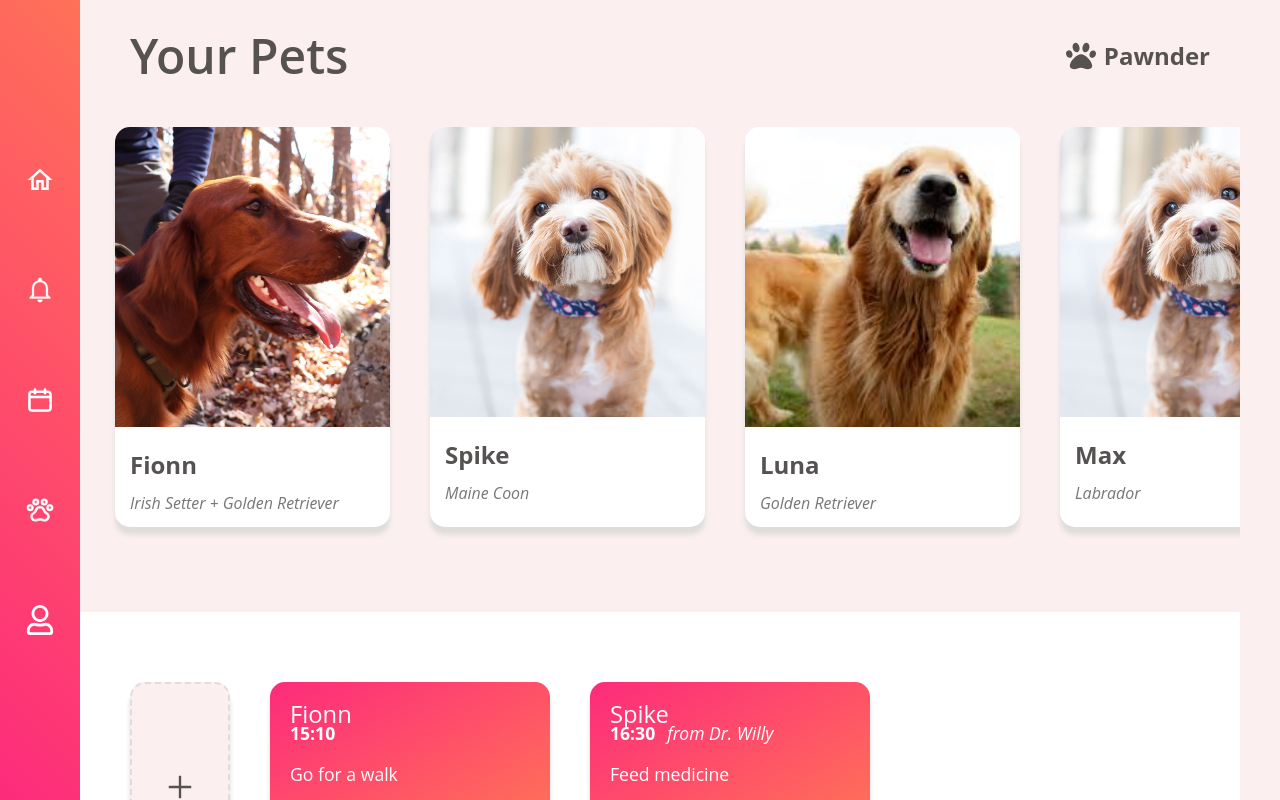
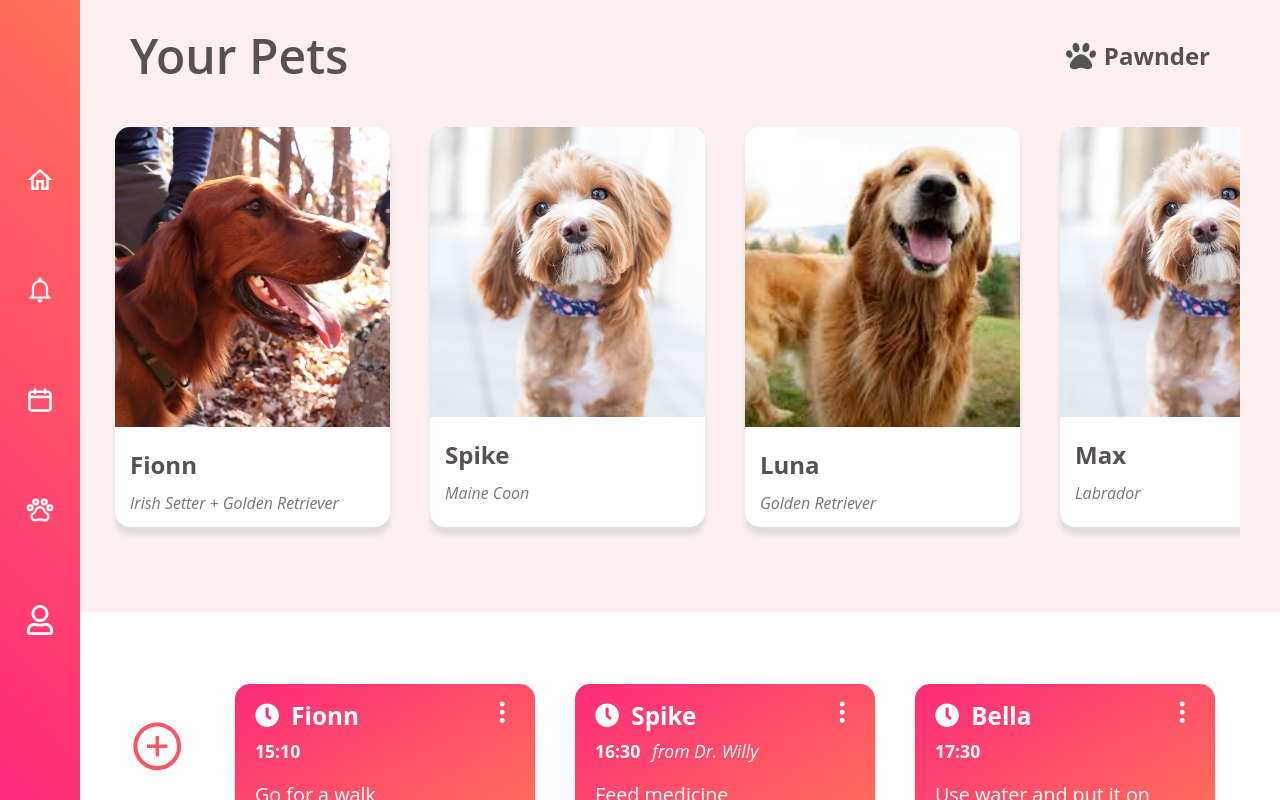
Before and after one commit to wylyK/pawnder, a Next.js app in the folder frontend/: page / in a window 1280 px wide. Built offline with nearby package versions, Linux system fonts and the light colour scheme.

Commit message:
switch to kebab case and tweak login and reminder UI

```diff
--- a/frontend/src/app/LoginPage.tsx
+++ b/frontend/src/app/LoginPage.tsx
@@ -6,28 +6,28 @@ import { FaPaw } from "react-icons/fa";
 
 const LoginPage: React.FC = () => {
   return (
-    <div className={styles.loginContainer}>
-      <div className={styles.login}>
-        <div className={styles.logo}>
-          <FaPaw className={styles.logoIcon} />
-          <span className={styles.logoText}>Pawnder</span>
+    <div className={styles["login-container"]}>
+      <div className={styles["login"]}>
+        <div className={styles["logo"]}>
+          <FaPaw className={styles["logo-icon"]} />
+          <span className={styles["logo-text"]}>Pawnder</span>
         </div>
         <form>
           <h1>Login</h1>
-          <div className={styles.textField}>
-            <FaUserLarge className={styles.textIcon} />
+          <div className={styles["text-field"]}>
+            <FaUserLarge className={styles["text-icon"]} />
             <input type="email" placeholder="Email"></input>
           </div>
-          <div className={styles.textField}>
-            <FaLock className={styles.textIcon} />
+          <div className={styles["text-field"]}>
+            <FaLock className={styles["text-icon"]} />
             <input type="password" placeholder="Password"></input>
           </div>
-          <div className={styles.rememberMe}>
+          <div className={styles["remember-me"]}>
             <input type="checkbox" />
-            <div className={styles.rememberText}>Remember me</div>
+            <div className={styles["remember-text"]}>Remember me</div>
           </div>
-          <input className={styles.submit} type="submit"></input>
-          <button className={styles.signUp}>Create an Account</button>
+          <input className={styles["submit"]} type="submit"></input>
+          <button className={styles["sign-up"]}>Create an Account</button>
         </form>
       </div>
     </div>
--- a/frontend/src/components/Reminder/Reminders.module.css
+++ b/frontend/src/components/Reminder/Reminders.module.css
@@ -1,7 +1,8 @@
 .reminders {
   background: white;
-  width: 1000;
-  height: 350px;
+  width: 100vw;
+  height: 360px;
+  overflow: scroll;
   position: relative;
   right: 20px;
   display: flex;
@@ -13,26 +14,36 @@
   padding: 0;
 }
 
-.addReminder {
-  background-color: rgb(251, 240, 239);
-  border-radius: 15px;
-  border: 2px dashed #ddd;
-  box-shadow: 0 8px 5px #e0dcdc;
-  color: #575252;
+.reminders::-webkit-scrollbar {
+  height: 8px;
+}
+
+.reminders::-webkit-scrollbar-track {
+  background: var(--background-color);
+  border-radius: 4px; /* Rounded edges for the track */
+}
+
+.reminders::-webkit-scrollbar-thumb {
+  background-color: #e0dcdc;;
+  border-radius: 10px;
+}
+
+.reminders::-webkit-scrollbar-thumb:hover {
+  background-color: #a0a0a0;
+}
+
+.add-delete {
+  color: var(--main-color3);
   cursor: pointer;
-  width: 100px;
+  width: 115px;
+  min-width: 50px;
   height: 60%;
-  margin: 0px 20px 0px 50px;
+  margin-left: 20px;
   display: flex;
   flex-direction: column;
   justify-content: center;
   align-items: center;
-  font-weight: bold;
-  font-size: 2rem;
-}
-
-.addReminder:hover {
-  transform: scale(1.05);
+  gap: 20px;
 }
 
 .reminder {
@@ -45,67 +56,97 @@
   border-radius: 15px;
   box-shadow: 0 8px 5px #e0dcdc;
   box-sizing: border-box;
-  overflow: hidden;
-  width: 280px;
+  width: 300px;
+  min-width: 300px;
   height: 60%;
   margin: 0px 20px;
-  padding: 0px 20px 20px 20px;
+  padding: 0px 20px;
+  display: flex;
+  flex-direction: row;
+}
+
+.main-content {
   display: flex;
   flex-direction: column;
-  position: relative;
+  display: inline-flex;
+  flex-direction: column;
+  overflow: hidden;
+  width: 300px;
 }
 
-.reminderHead {
-  font-size: 135%;
-  margin-top: 15px;
-  margin-bottom: 0;
+.heading {
+  display: flex;
+  flex-direction: row;
+  align-items: center;
+  font-size: 138%;
+  font-weight: bold;
+  margin-top: 12px;
+  margin-bottom: 4px;
 }
 
-.reminderSubHead {
+.name{
+    margin-left: 12px;
+    margin-top: 1.5px;
+}
+
+.subhead {
   display: flex;
   flex-direction: row;
-  margin-top: -13px;
-  margin-bottom: 15px;
+  margin-bottom: 16px;
 }
 
-.reminderSubHead * {
-  margin-bottom: 0;
+.body {
+    font-size: 112%;
+    width: 100%;
+    height: 100px;
+    overflow: hidden;
 }
 
-.reminderTime {
+.time {
   font-weight: bold;
   margin-right: 12px;
 }
 
-.reminderBody {
-  margin: 0;
+.edit-check {
+  display: flex;
+  flex-direction: column;
+  align-items: flex-start;
+  gap: 96px;
+  margin-top: 15px;
 }
 
-.reminderButtons {
-  position: absolute;
-  bottom: 0;
-  align-self: center;
-  display: flex;
-  flex-direction: row;
-  justify-content: center;
-  align-items: center;
+.edit {
+  font-size: 150%;
+  margin-left: 15px;
 }
 
-.reminderButtons Button {
-  color: var(--main-color1);
-  font-weight: bold;
-  background-color: white;
-  border: none;
-  width: 100px;
-  height: 25px;
-  border-radius: 10px;
-  margin: 20px 20px;
+.check-container {
+  font-size: 225%;
 }
 
-.reminder .reminderButtons {
-  visibility: hidden;
+.add-delete-container {
+  font-size: 310%;
 }
 
-.reminder:hover .reminderButtons {
-  visibility: visible;
+.dormant {
+  display: inline;
 }
+
+.hovered {
+  display: none;
+}
+
+.add-delete-container:hover,
+.check-container:hover {
+  cursor: pointer;
+}
+
+.add-delete-container:hover .dormant,
+.check-container:hover .dormant {
+    display: none;
+}
+
+.add-delete-container:hover .hovered,
+.check-container:hover .hovered {
+    display: inline;
+}
--- a/frontend/src/components/Reminder/Reminders.tsx
+++ b/frontend/src/components/Reminder/Reminders.tsx
@@ -1,6 +1,14 @@
-import React from "react";
+'use client';
+
+import React, { useState } from "react";
 import styles from "./Reminders.module.css";
-import { AiOutlinePlus } from "react-icons/ai";
+import { AiOutlinePlusCircle, AiFillPlusCircle } from "react-icons/ai";
+import { PiTrash, PiTrashFill } from "react-icons/pi";
+import { BsThreeDotsVertical } from "react-icons/bs";
+import { FaClock,
+         FaRegCheckCircle,
+         FaCheckCircle} from "react-icons/fa"
+
 
 interface Reminder {
   pet: string;
@@ -9,40 +17,63 @@ interface Reminder {
   fromVet: boolean;
 }
 
-const reminders: Reminder[] = [
-  {
+const walk: Reminder = {
   pet: "Fionn",
   time: "15:10",
   body: "Go for a walk",
-    fromVet: false,
-  },
-  {
+  fromVet: false
+};
+
+const feed: Reminder = {
   pet: "Spike",
   time: "16:30",
   body: "Feed medicine",
   fromVet: true,
-  },
-];
+}
+
+const wash: Reminder = {
+  pet: "Bella",
+  time: "17:30",
+  body: "Use water and put it on Bella, make sure its warm",
+  fromVet: false,
+}
 
 const Reminders = () => {
+  const [reminders, updateReminders] = useState<Reminder[]>([walk, feed, wash]);
+
   return (
-    <div className={styles.reminders}>
-      <div className={styles.addReminder}>
-        <AiOutlinePlus />
+    <div className={styles["reminders"]}>
+      <div className={styles["add-delete"]}>
+        <div className={styles["add-delete-container"]}>
+          <AiOutlinePlusCircle className={styles["dormant"]}/>
+          <AiFillPlusCircle className={styles["hovered"]}/>
+        </div>
+        <div className={styles["add-delete-container"]}>
+          <PiTrash className={styles["dormant"]}/>
+          <PiTrashFill className={styles["hovered"]}/>
+        </div>
       </div>
       {reminders.map((reminder, index) => (
-        <div key={index} className={styles.reminder}>
-          <h3 className={styles.reminderHead}>{reminder.pet}</h3>
-          <div className={styles.reminderSubHead}>
-            <p className={styles.reminderTime}>{reminder.time}</p>
+        <div key={index} className={styles["reminder"]}>
+          <div className={styles["main-content"]}>
+            <div className={styles["heading"]}>
+              <div className="clock"><FaClock/></div>
+              <div className={styles["name"]}>{reminder.pet}</div>
+            </div>
+            <div className={styles["subhead"]}>
+              <p className={styles["time"]}>{reminder.time}</p>
               <p>
                 <i>{reminder.fromVet && " from Dr. Willy"}</i>
               </p>
             </div>
-          <p className={styles.reminderBody}>{reminder.body}</p>
-          <div className={styles.reminderButtons}>
-            <button>Edit</button>
-            <button>Done</button>
+            <p className={styles["body"]}>{reminder.body}</p>
+          </div>
+          <div className={styles["edit-check"]}>
+            <button className={styles["edit"]}><BsThreeDotsVertical/></button>
+            <div className={styles["check-container"]} onClick={() => {updateReminders(reminders.slice(index))}}>
+              <FaRegCheckCircle className={styles["dormant"]} />
+              <FaCheckCircle className={styles["hovered"]}/>
+            </div>
           </div>
         </div>
       ))}
```
Also changed, not shown: frontend/src/app/LoginPage.module.css (+41 -25 lines). Lines whose indentation alone changed are shown as unchanged.
